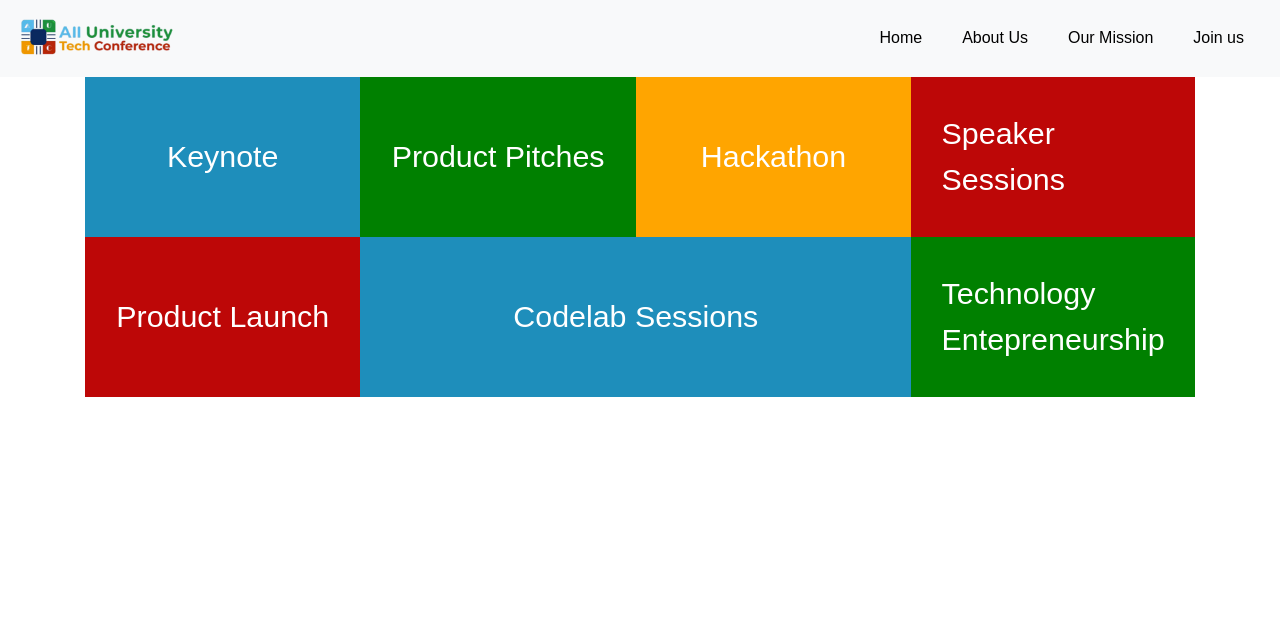
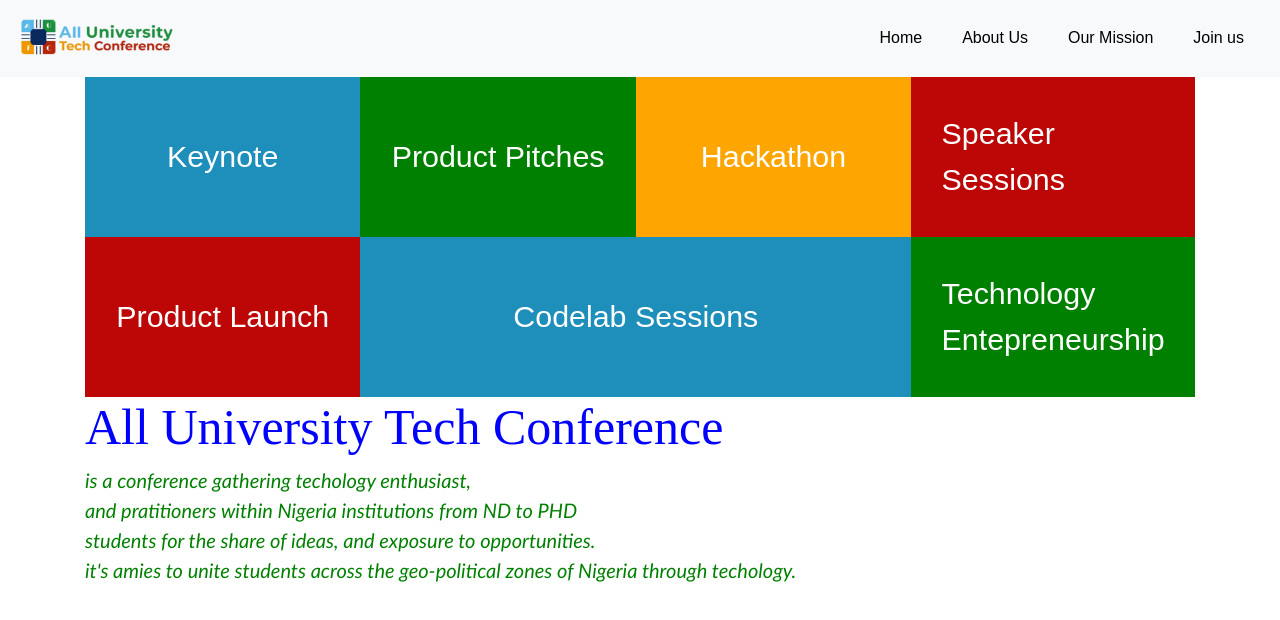
Before and after one commit to FiberesimaJoseph/All-University-Tech-Community, a React (Create React App) app: page / in a window 1280 px wide. Shown: the top 620 px of the page. Built offline with nearby package versions, Linux system fonts and the light colour scheme.

Commit message:
fixed about

```diff
--- a/src/App.js
+++ b/src/App.js
@@ -1,5 +1,6 @@
 import React from "react";
 import AppBar from "./components/AppBar";
+import AboutUs from "./Component/AboutUs";
 
 const App = () => {
   return (
@@ -17,6 +18,7 @@ const App = () => {
             Technology Entepreneurship
           </div>
         </div>
+        <AboutUs />
       </div>
     </div>
   );
--- /dev/null
+++ b/src/Component/AboutUs.css
@@ -0,0 +1,14 @@
+.About {
+  font-size: 50px;
+  font-family: "Times New Roman", Times, serif;
+  color: blue;
+  text-decoration: none;
+}
+
+.space {
+  font-style: italic;
+  font-size: 20px;
+  font-family: "Trebuchet MS", "Lucida Sans Unicode", "Lucida Grande",
+    "Lucida Sans", Arial, sans-serif;
+  color: green;
+}
--- /dev/null
+++ b/src/Component/AboutUs.js
@@ -0,0 +1,20 @@
+import React from "react";
+import "./AboutUs.css";
+
+const AboutUs = () => {
+  return (
+    <div>
+      <h1 className="About">All University Tech Conference</h1>
+      <p className="space">
+        is a conference gathering techology enthusiast, <br /> and pratitioners
+        within Nigeria institutions from ND to PHD
+        <br /> students for the share of ideas, and exposure to opportunities.
+        <br />
+        it's amies to unite students across the geo-political zones of Nigeria
+        through techology.
+      </p>
+    </div>
+  );
+};
+
+export default AboutUs;
--- a/src/Component/Navbar.css
+++ b/src/Component/Navbar.css
@@ -36,7 +36,6 @@
 }
 .Nav-Links.home:hover {
   background-color: skyblue;
-  border-color: red;
 }
 .Nav-Links.about:hover {
   background-color: green;
```
